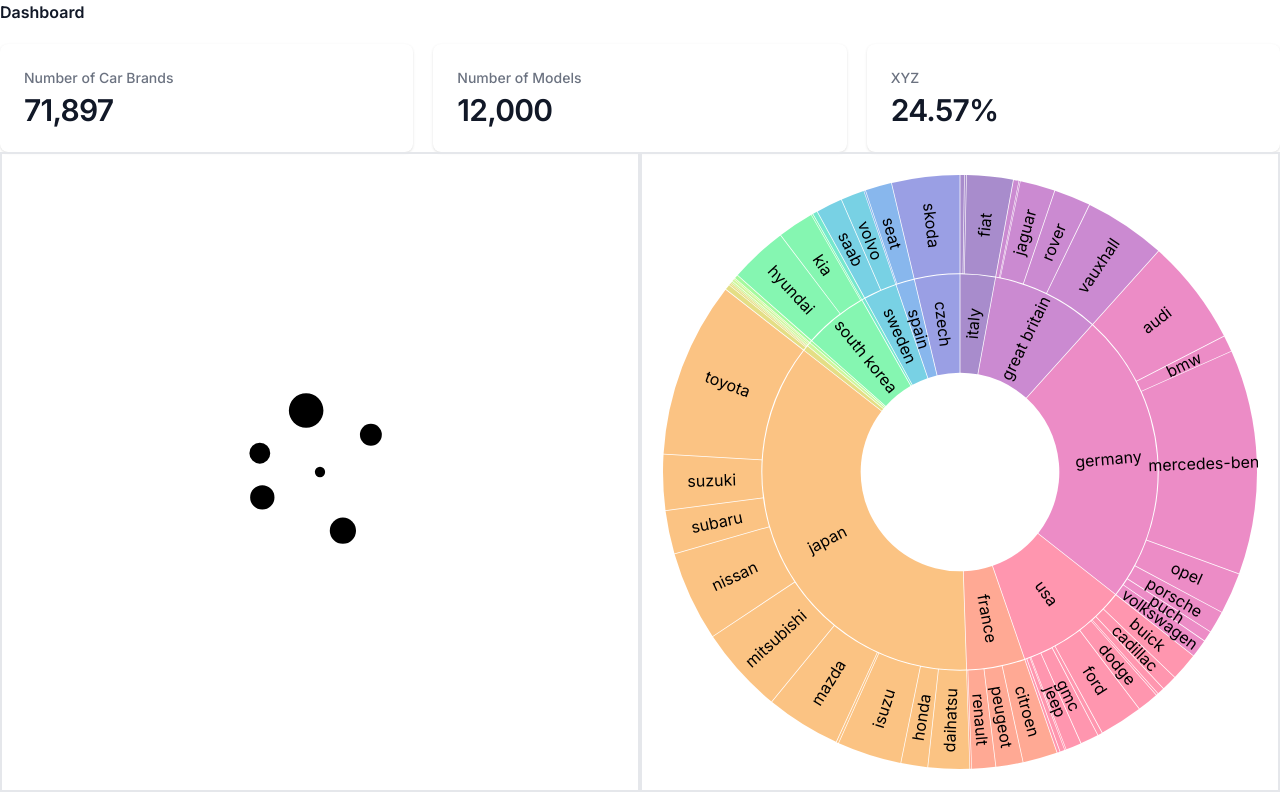
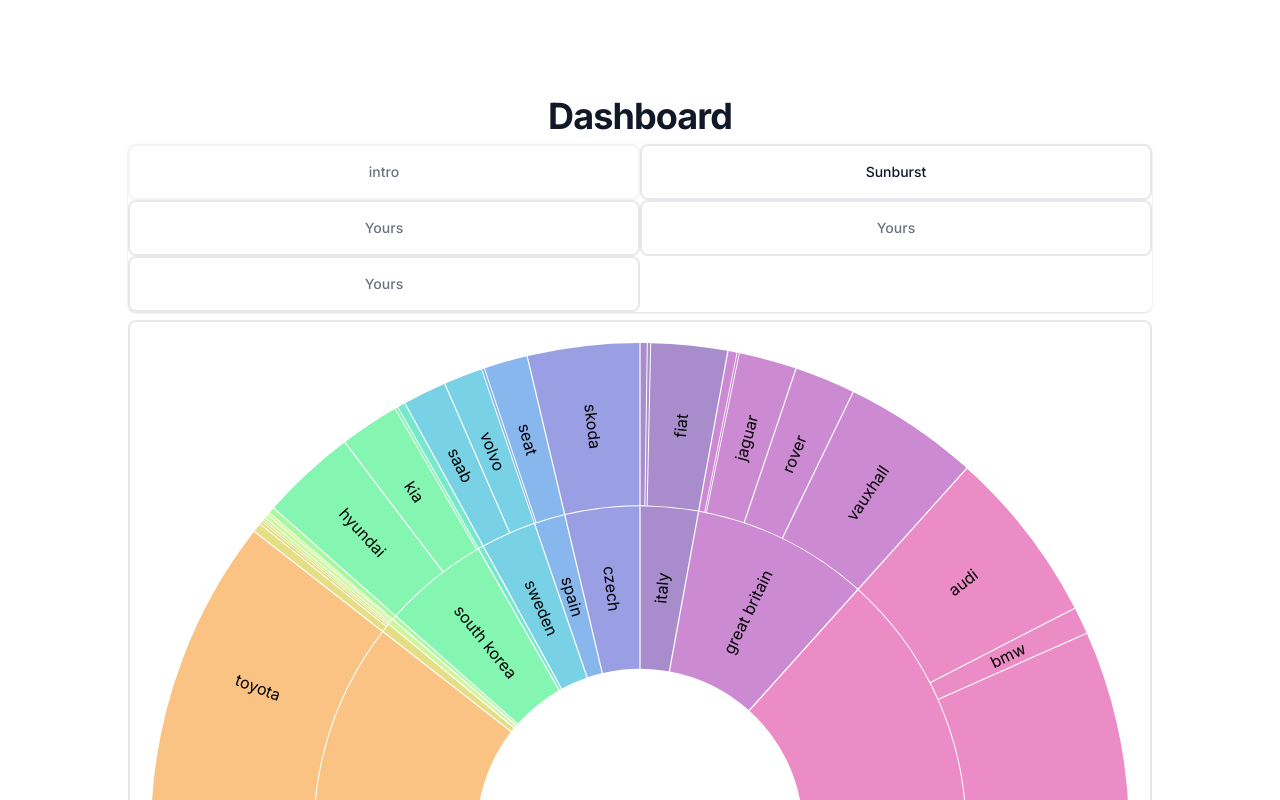
Before and after one commit to neosh11/VA2, a Next.js app: page / in a window 1280 px wide. Shown: the top 800 px of the page. Built offline with nearby package versions, Linux system fonts and the light colour scheme.

Commit message:
Add intro, change look

```diff
--- /dev/null
+++ b/app/charts/intro.js
@@ -0,0 +1,35 @@
+import React from "react";
+
+const top_stats = [
+  { name: "Number of Car Brands", stat: "71,897" },
+  { name: "Number of Models", stat: "12,000" },
+  { name: "XYZ", stat: "24.57%" },
+];
+
+function Intro() {
+  return (
+    <div className="w-full">
+      Welcome to our dashboard... We have designed it to show you an exploration
+      of the evolution of the car industry in the last 100 years.
+      <div>
+        <dl className="mt-5 grid grid-cols-1 gap-5 sm:grid-cols-3">
+          {top_stats.map((item) => (
+            <div
+              key={item.name}
+              className="overflow-hidden rounded-lg bg-white px-4 py-5 shadow sm:p-6"
+            >
+              <dt className="truncate text-sm font-medium text-gray-500">
+                {item.name}
+              </dt>
+              <dd className="mt-1 text-3xl font-semibold tracking-tight text-gray-900">
+                {item.stat}
+              </dd>
+            </div>
+          ))}
+        </dl>
+      </div>
+    </div>
+  );
+}
+
+export default Intro;
--- a/app/page.js
+++ b/app/page.js
@@ -3,7 +3,7 @@
 import Image from "next/image";
 import styles from "./page.module.css";
 import { Disclosure, Menu, Transition } from "@headlessui/react";
-import { Fragment } from "react";
+import { Fragment, useState } from "react";
 
 import rd3 from "react-d3-library";
 
@@ -11,61 +11,81 @@
 import Blobs from "./charts/bubbles";
 import SunBurst from "./charts/sunburst";
 import { sunburst_data } from "./data/sunburst";
-const RD3Component = rd3.Component;
-
-const user = {
-  name: "Tom Cook",
-  email: "tom@example.com",
-  imageUrl:
-    "https://images.unsplash.com/photo-1472099645785-5658abf4ff4e?ixlib=rb-1.2.1&ixid=eyJhcHBfaWQiOjEyMDd9&auto=format&fit=facearea&facepad=2&w=256&h=256&q=80",
-};
-const navigation = [
-  { name: "Dashboard", href: "#", current: true },
-  { name: "Team", href: "#", current: false },
-  { name: "Projects", href: "#", current: false },
-  { name: "Calendar", href: "#", current: false },
-];
-const userNavigation = [
-  { name: "Your Profile", href: "#" },
-  { name: "Settings", href: "#" },
-  { name: "Sign out", href: "#" },
-];
+import WorldMap from "./charts/cloro";
+import Intro from "./charts/intro";
 
 function classNames(...classes) {
   return classes.filter(Boolean).join(" ");
 }
-const top_stats = [
-  { name: "Number of Car Brands", stat: "71,897" },
-  { name: "Number of Models", stat: "12,000" },
-  { name: "XYZ", stat: "24.57%" },
+
+
+const tabs = [
+  { name: "intro", id: "intro" },
+  { name: "Sunburst", id: "sunburst" },
+  { name: "Yours", id: "yours" },
+
+  { name: "Yours", id: "yours" },
+  { name: "Yours", id: "yours" },
 ];
 
-export default function Home() {
+function Navigation({ selectedTab = "sunburst", setselectedTab }) {
   return (
-    <>
-      <h1 className="text-base font-semibold leading-6 text-gray-900">
-        Dashboard
-      </h1>
     <div>
-        <dl className="mt-5 grid grid-cols-1 gap-5 sm:grid-cols-3">
-          {top_stats.map((item) => (
-            <div
-              key={item.name}
-              className="overflow-hidden rounded-lg bg-white px-4 py-5 shadow sm:p-6"
+      <div className="sm:hidden">
+        <label htmlFor="tabs" className="sr-only">
+          Select a tab
+        </label>
+        {/* Use an "onChange" listener to redirect the user to the selected tab URL. */}
+        <select
+          id="tabs"
+          name="tabs"
+          className="block w-full rounded-md border-gray-300 focus:border-indigo-500 focus:ring-indigo-500"
+          defaultValue={tabs.find((tab) => tab.id == selectedTab).name}
         >
-              <dt className="truncate text-sm font-medium text-gray-500">
-                {item.name}
-              </dt>
-              <dd className="mt-1 text-3xl font-semibold tracking-tight text-gray-900">
-                {item.stat}
-              </dd>
+          {tabs.map((tab) => (
+            <option key={tab.name}>{tab.name}</option>
+          ))}
+        </select>
       </div>
+      <div className="hidden sm:block">
+        <nav
+          className="isolate divide-gray-200 rounded-lg shadow grid grid-cols-2"
+          aria-label="Tabs"
+        >
+          {tabs.map((tab, tabIdx) => (
+            <button
+              onClick={() => setselectedTab(tab.id)}
+              key={tab.name}
+              className={classNames(
+                tab.id == selectedTab
+                  ? "text-gray-900 border-gray-400"
+                  : "text-gray-500 hover:text-gray-700 border-gray-100",
+                "border-2 rounded-lg group relative min-w-0 flex-1 overflow-hidden bg-white py-4 px-4 text-center text-sm font-medium hover:bg-gray-50 focus:z-10"
+              )}
+              aria-current={tab.current ? "page" : undefined}
+            >
+              <span>{tab.name}</span>
+              <span
+                aria-hidden="true"
+                className={classNames(
+                  tab.current ? "bg-indigo-500" : "bg-transparent",
+                  "absolute inset-x-0 bottom-0 h-0.5"
+                )}
+              />
+            </button>
           ))}
-        </dl>
+        </nav>
       </div>
+    </div>
+  );
+}
 
-      <div className="grid lg:grid-cols-2 md:grid-cols-1">
-        <div className="w-full border-2 p-5">
+function SelectedGraph({ selectedTab = "sunburst" }) {
+  if (selectedTab == "sunburst") {
+    return <SunBurst data={sunburst_data} />;
+  }
+  if (selectedTab == "yours") {
+    return (
       <Blobs
         data={[
           { r: 5.148585196204891, group: 0 },
@@ -76,10 +96,29 @@
           { r: 10.93892343253752, group: 2 },
         ]}
       />
+    );
+  }
+  if (selectedTab == "intro") {
+    return <Intro />;
+  }
+}
+
+export default function Home() {
+  const [selectedTab, setselectedTab] = useState("sunburst");
+  return (
+    <>
+      <div className="w-full md:w-4/5 m-auto space-y-2 py-16 sm:py-24">
+        <div className="flex justify-center text-base font-semibold leading-6 text-gray-900">
+          <h1 className="text-3xl font-bold tracking-tight text-gray-900 sm:text-4xl">
+            Dashboard
+          </h1>
         </div>
 
-        <div className="w-full border-2 p-5">
-          <SunBurst data={sunburst_data} />
+
+        <Navigation selectedTab={selectedTab} setselectedTab={setselectedTab} />
+
+        <div className="w-full border-2 p-5 rounded-lg">
+          <SelectedGraph selectedTab={selectedTab} />
         </div>
       </div>
     </>
```
Lines whose indentation alone changed are shown as unchanged.
